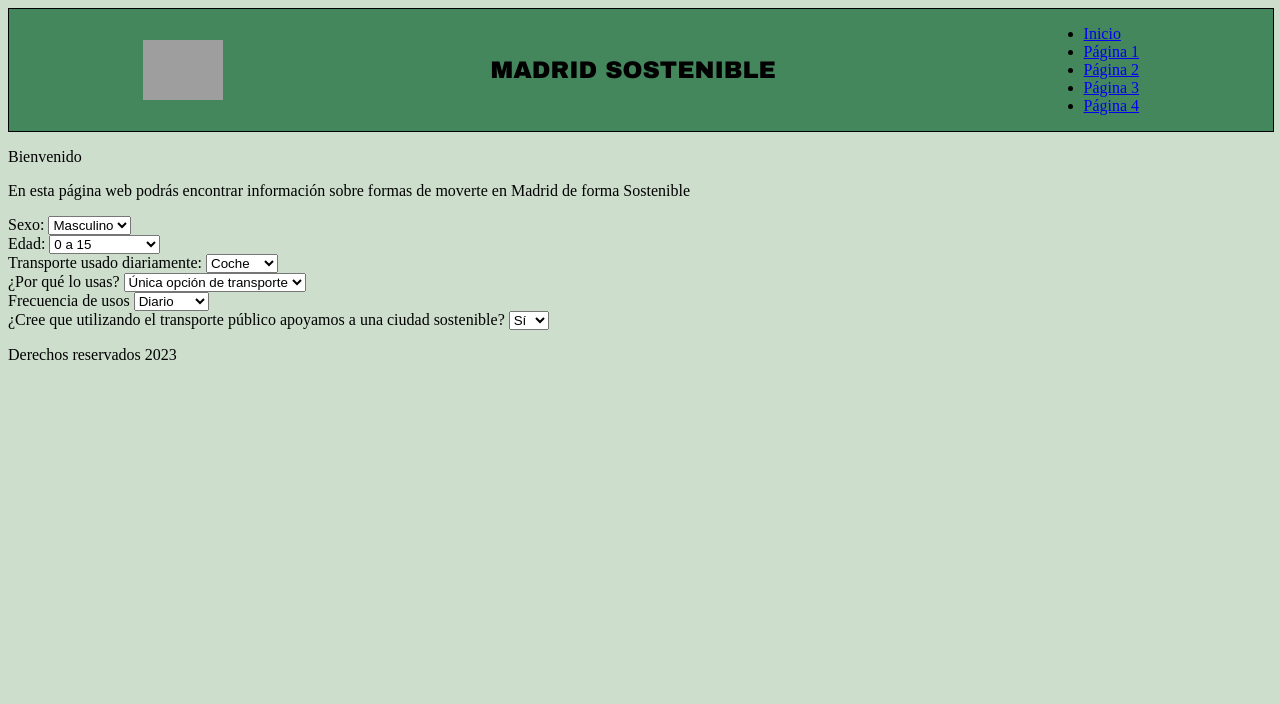
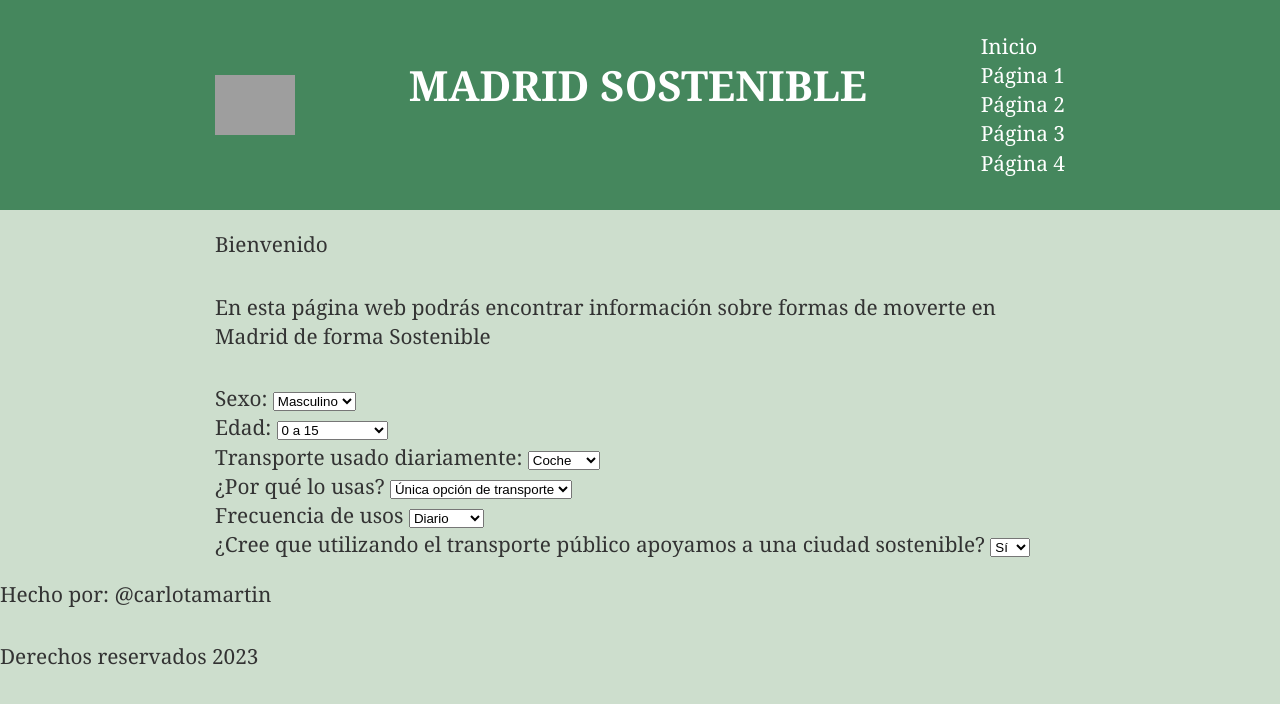
Before and after one commit to carlotamartin/Ironhack-Transporte-en-Madrid-Sostenible, a plain HTML site: page index.html in a window 1280 px wide. Drawn offline with Linux system fonts and the light colour scheme; grey boxes are pictures that could not be loaded.

Commit message:
Creando la cabecera

```diff
--- a/Styles/style.css
+++ b/Styles/style.css
@@ -1,25 +1,54 @@
 body{
-    color: black;
+    color: #333;
     background-color: rgb(205, 222, 205);
-    font-size: 1rem;
+    font-size: 1.3rem;
+    font-family: Georgia;
+    line-height: 1.4em;
+    margin: 0;
 }
 
 h1{
-    color: black;
-    font-size: 1.5rem;
+    font-size: 2 rem;
     display: flex;
     justify-content: center;
     text-align: center;
-    font-family: Arial Black;
+    margin-bottom: 1.6em;
+
 }
 
-header{
+p{
+    margin-bottom: 1.6em;
+}
+
+/* text-decoration: none-> para que los links no tengan subrayado */
+.header{
     background-color: #45875d;
-    color: black;
+    color: white;
+    text-decoration: none;
+    padding: 2rem 0;
+}
+
+.header a{
+    color: white;
+    text-decoration: none;
+}
+
+.container {
+    width: 85%;
+    max-width: 850px;
+    margin: 0 auto;
+}
+
+
+.logo-nav-container{
     display: flex;
-    justify-content: space-around;
+    justify-content: space-between;
     align-items: center;
-    height:auto;
-    width: 100%;
-    border: 1PX solid black;
 }
+
+/* para que el logo no se desborde */
+.navigation ul {
+    margin: 0;
+    padding: 0;
+    list-style: none;
+}
--- a/index.html
+++ b/index.html
@@ -7,9 +7,10 @@
     </head>
     <body>
         <header class = 'header'>
+            <div class ="container logo-nav-container">
                 <img src="https://www.eysmunicipales.es/static/media/images/actualidad/el-plan-de-movilidad-sostenible-madrid-360-es-ya-una-realidad.jpg" alt="Madrid Sostenible" title="El Pais" height="60px"/>
                 <h1>MADRID SOSTENIBLE</h1>
-            <nav>
+                <nav  class = "navigation">
                     <ul>
                         <li><a href="index.html">Inicio</a></li>
                         <li><a href="pagina1.html">Página 1</a></li>
@@ -18,11 +19,12 @@
                         <li><a href="pagina4.html">Página 4</a></li>
                     </ul>
                 </nav>
+            </div>
         </header>
-        <main>
+        <main class = "main">
+            <div class = "container">
                 <p>Bienvenido</p>
                 <p>En esta página web podrás encontrar información sobre formas de moverte en Madrid de forma Sostenible</p>
-
                 <form action="" method="get">
                     <div>
                         <label for="sexo">Sexo:</label>
@@ -84,9 +86,13 @@
                         </select>
                     </div>
                 </form>
+        </div>
         </main>
-        <footer>
+        <footer class="footer">
+            <div>
+                <p>Hecho por: @carlotamartin </p>
                 <p>Derechos reservados 2023</p>
+            </div>
         </footer>
     </body>
 </html>
```
Lines whose indentation alone changed are shown as unchanged.
